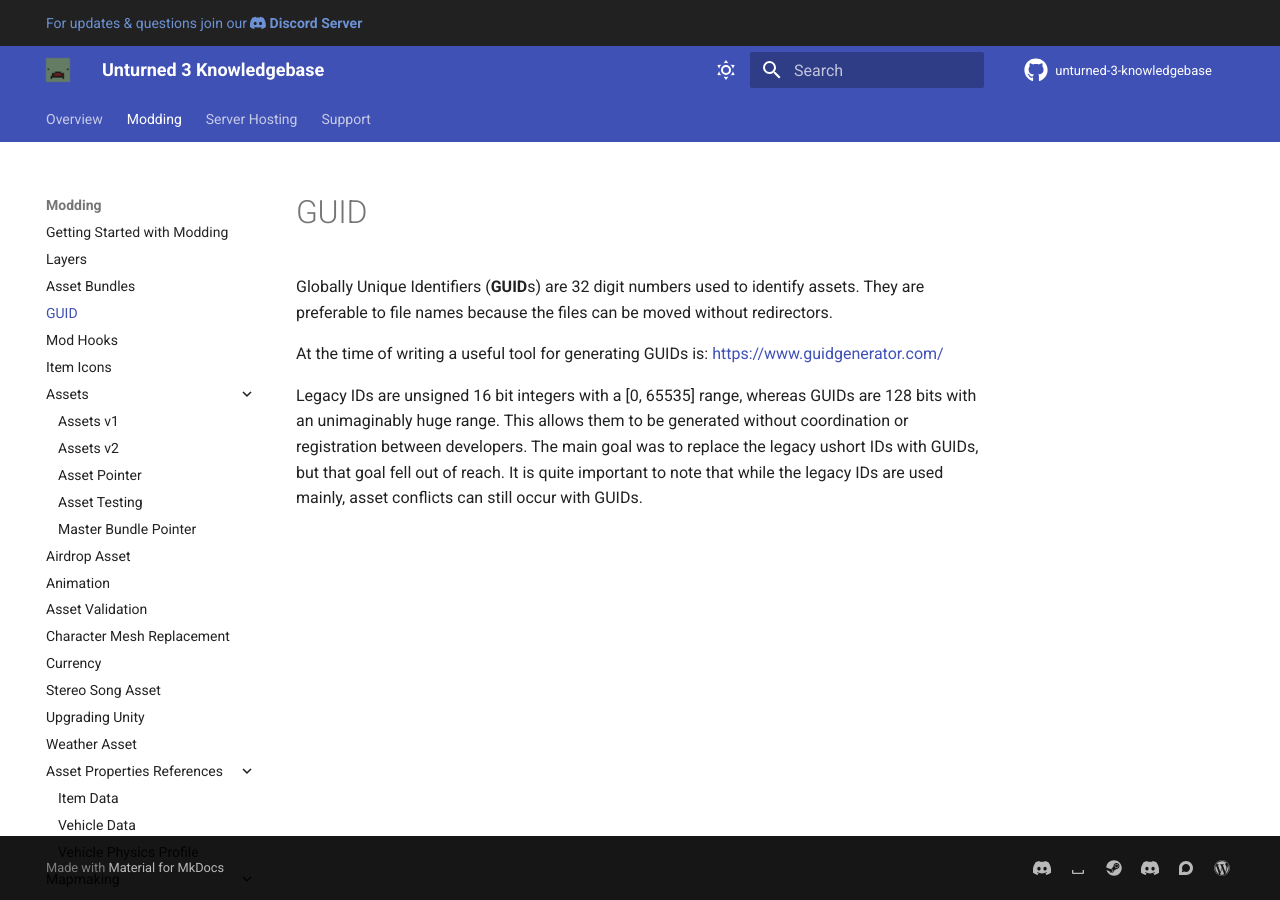
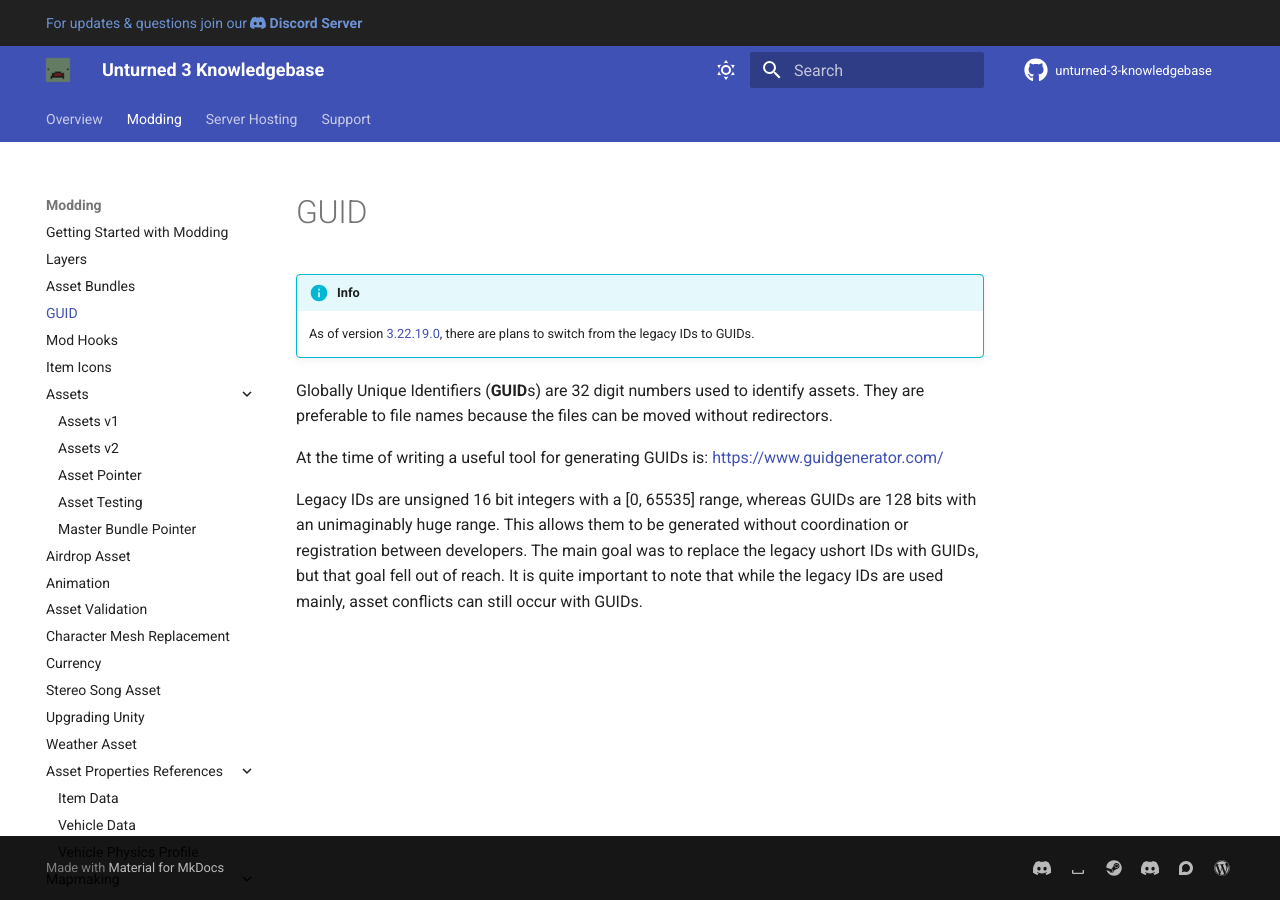
Before and after one commit to unturned-info/unturned-3-knowledgebase, an MkDocs documentation site: the page built from docs/Modding/GUID.md, in a window 1280 px wide. Built offline with MkDocs 1.6.1 and Material for MkDocs 9.7.7, drawn with Linux system fonts in a browser that asks for light colours; comment, search, counter and statistics services are not loaded.

Commit message:
Update GUID.md (#46)
Update docs/Modding/GUID.md

Co-authored-by: khakers <22665282+khakers@users.noreply.github.com>
Signed-off-by: Jdance-Media <67397422+Jdance-Media@users.noreply.github.com>

```diff
--- a/docs/Modding/GUID.md
+++ b/docs/Modding/GUID.md
@@ -1,4 +1,7 @@
 # GUID
+
+!!! info
+    As of version [3.22.19.0](https://store.steampowered.com/news/app/304930/view/5940838760381455590), there are plans to switch from the legacy IDs to GUIDs.
 
 Globally Unique Identifiers (**GUID**s) are 32 digit numbers used to identify assets. They are preferable to file names because the files can be moved without redirectors.
 
```
